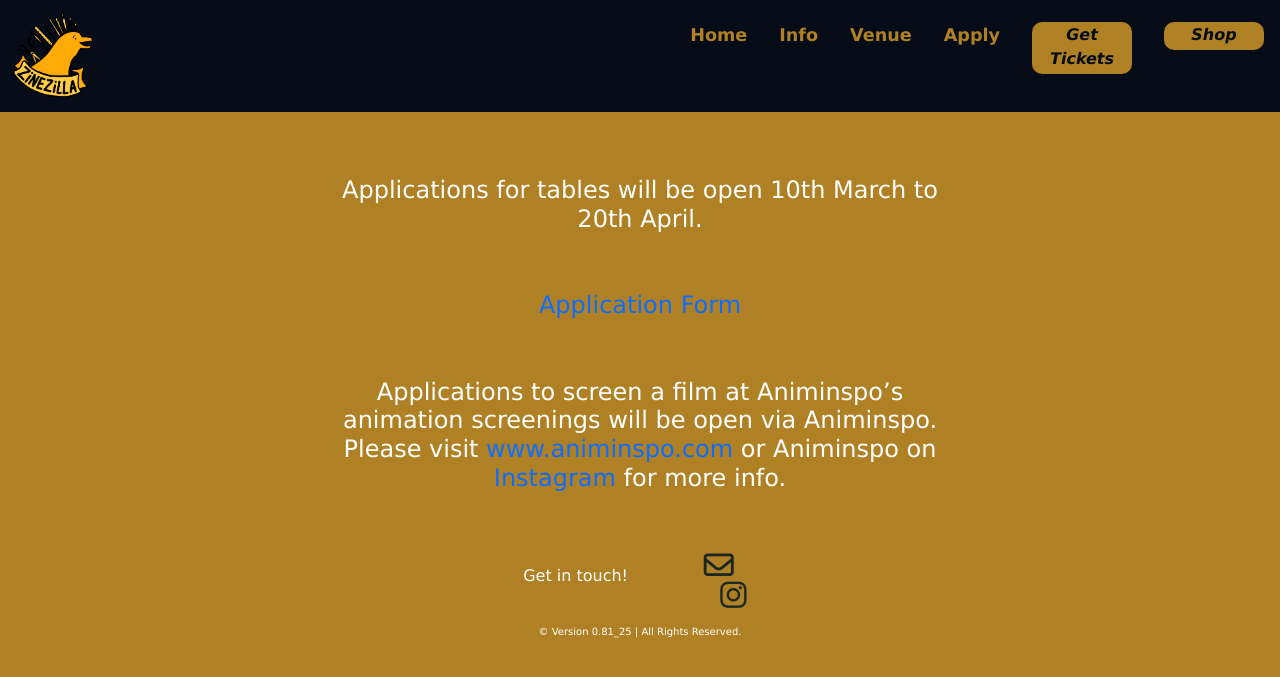
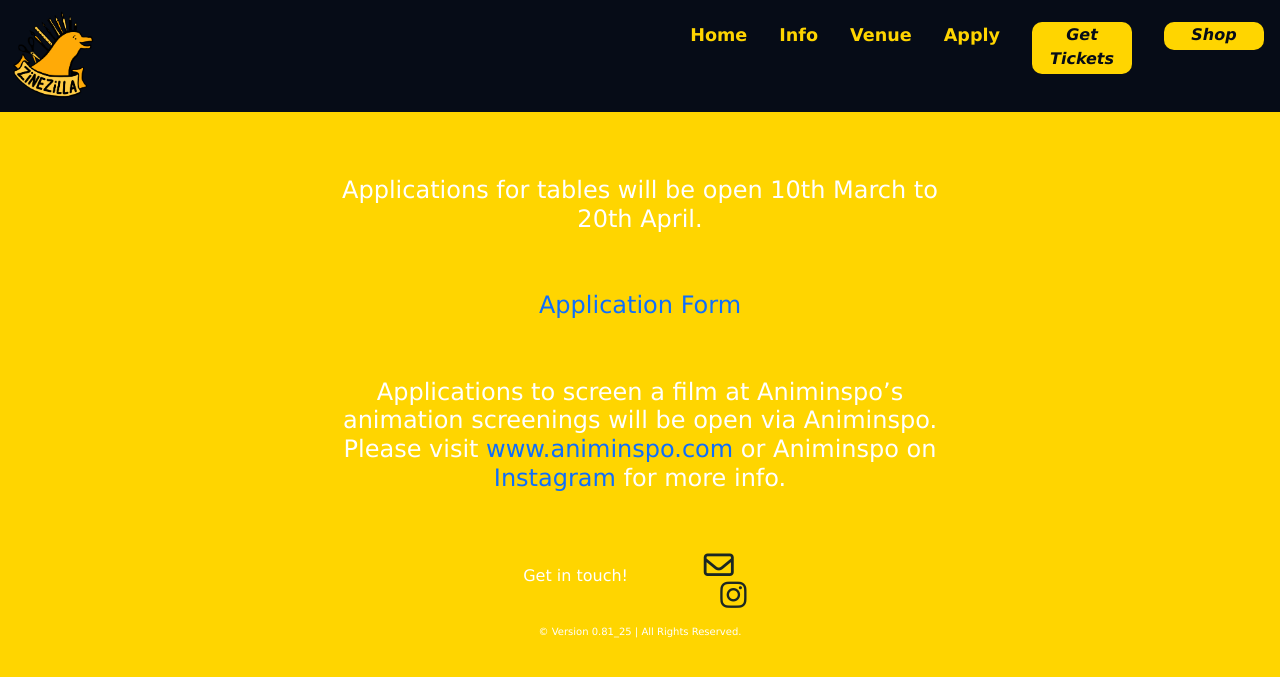
Before and after one commit to fajard01/zinezilla, a Jekyll site: the page built from _pages/apply.html, in a window 1280 px wide. Shown: the top 677 px of the page. Built offline with Jekyll 4.4.1, drawn with Linux system fonts in a browser that asks for light colours; cached includes are drawn as plain includes; nearby versions of some CDN libraries.

Commit message:
Test yellow

```diff
--- a/_sass/main.scss
+++ b/_sass/main.scss
@@ -39,7 +39,8 @@ $line-end: #f0f0f0;
 $line-mid: #8c8b8b;
 $violet: #3104b4;
 $green-yellow: #5fb404;
-$zinezilla-yellow: #b08024;
+$zinezilla-yellow: #ffd500;
+//$zinezilla-yellow: #b08024;
 
 // title font sizes
 @mixin head {
```
